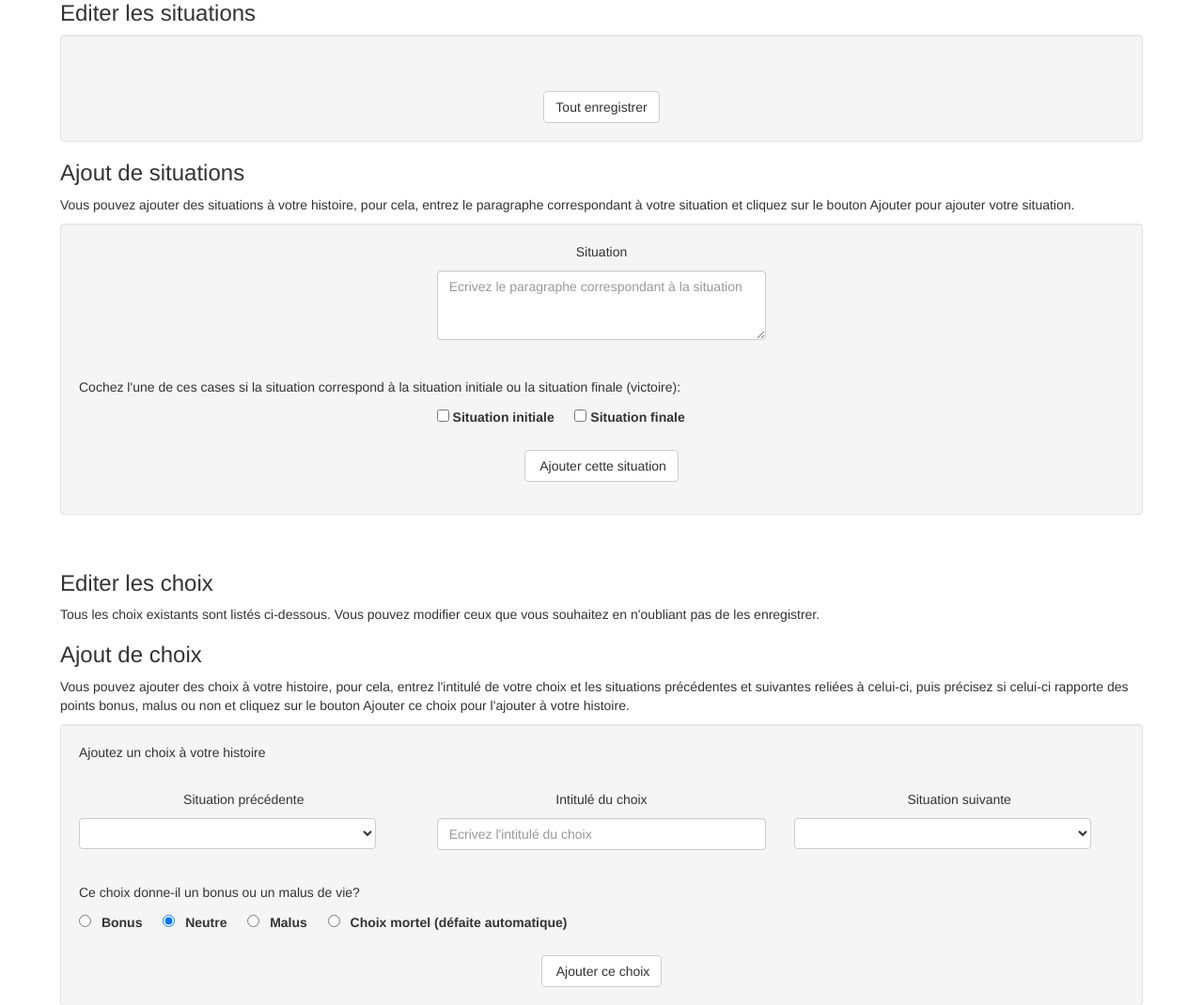
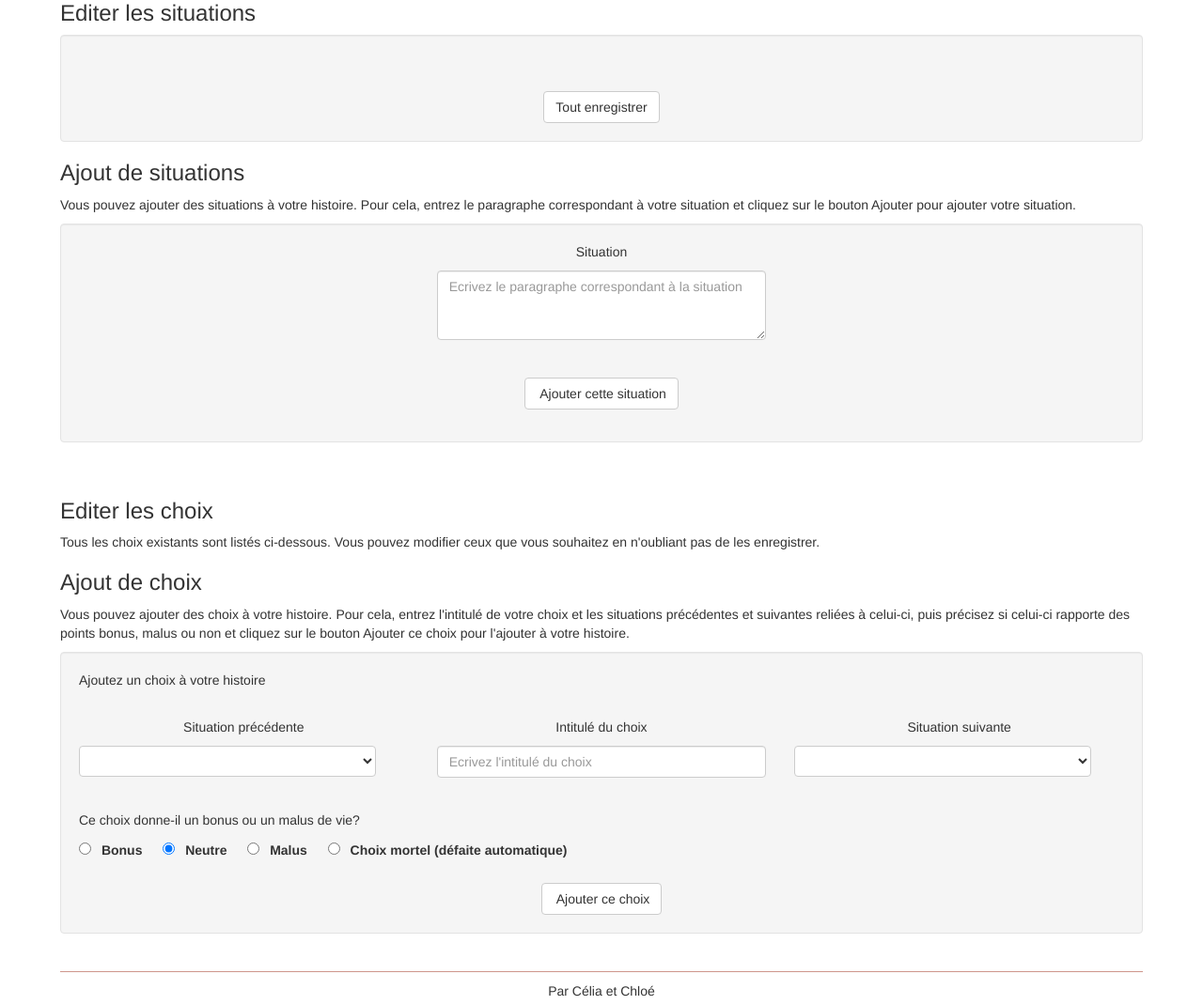
Before and after one commit to celialali/supersite, a PHP site: page /edit.php?id_hist= in a window 1280 px wide. Shown: the part 481-1551 px from the top of the page at 94% size. Run offline with PHP 8.4, Linux system fonts and the light colour scheme; the visitor is signed in with stand-in values (Sample User, id 1); data comes from the database, SQL or seed files in the repository; lists and menus that the app fills with data are empty.

Commit message:
dernieres modif

```diff
--- a/ajout_hist_redirection.php
+++ b/ajout_hist_redirection.php
@@ -1,6 +1,10 @@
 <?php require "head.php";
     require "connect.php";
-    require "header.php";?>
+    require "header.php";
+    ini_set('display_errors', 1);
+    ini_set('display_startup_errors', 1);
+    error_reporting(E_ALL);
+    ?>
 
     <?php
     if(isset($_POST['titre'])){
--- a/ajout_situations.php
+++ b/ajout_situations.php
@@ -10,7 +10,7 @@
             <p>Entrez les <b>situations</b> présentes dans votre histoire une par une :</p>
             <fieldset>
                 <form class="form-signin form-horizontal" role="form" method="post">
-                    <!-- pas d'action car on reste sur la meme page (en gardant ?id_hist=... dans l'url-->
+                    <!-- pas d'action car on reste sur la meme page (en gardant ?id_hist=... dans l'url)-->
                 <div class="form-group">
 
                     <div class="col-sm-6 col-sm-offset-3 col-md-4 col-md-offset-4">
--- a/defaite.php
+++ b/defaite.php
@@ -50,6 +50,9 @@
             </div>
         </div>
     </body>
+    <br>
+    <?php require "footer.php";?>
+
     <?php
     // on remet la liste des choix à zéro
     $req_suppr_choix = $BDD->prepare("UPDATE lecture SET liste_choix='' WHERE id_hist=:idhist AND id_profil=:idprofil");
--- a/edit.php
+++ b/edit.php
@@ -4,7 +4,9 @@
 require "head.php";
 require "connect.php";
 require "header.php";
-
+ini_set('display_errors', 1);
+ini_set('display_startup_errors', 1);
+error_reporting(E_ALL);
 if (isset($_GET['id_hist'])){
     $id_hist = $_GET['id_hist'];
 }
@@ -58,30 +60,17 @@
         </form>
     </div>
     <h3>Ajout de situations</h3>
-    <p>Vous pouvez ajouter des situations à votre histoire, pour cela, entrez le paragraphe correspondant à votre situation et cliquez sur le bouton Ajouter pour ajouter votre situation.</p>
+    <p>Vous pouvez ajouter des situations à votre histoire. Pour cela, entrez le paragraphe correspondant à votre situation et cliquez sur le bouton Ajouter pour ajouter votre situation.</p>
     <div class="well">
     <fieldset>
-                <form class="form-signin form-horizontal" role="form" method="post">
+                <form class="form-signin form-horizontal" role="form" method="post" action="edit_ajout.php?id_hist=<?=$id_hist?>">
                     <!-- pas d'action car on reste sur la meme page (en gardant ?id_hist=... dans l'url-->
                 <div class="form-group">
-
                     <div class="col-sm-6 col-sm-offset-3 col-md-4 col-md-offset-4">
                         <p class="text-center">Situation</p>
                         <textarea required name="situation" class="form-control" placeholder="Ecrivez le paragraphe correspondant à la situation" rows="3"></textarea><br/><br/>
                     </div>
-                    <div class="col-sm-8">
-                        <p>Cochez l'une de ces cases si la situation correspond à la situation initiale ou la situation finale (victoire): </p>
-                    </div>
-
-                    <div class="form-check col-sm-6 col-sm-offset-3 col-md-4 col-md-offset-4">
-                        <input class="form-check-input" type="checkbox" value="1" id="sit_initiale" name="sit_initiale">
-                        <label class="form-check-label" for="sit_initiale"> Situation initiale</label> &emsp;
-                        <input class="form-check-input" type="checkbox" value="1" id="sit_finale" name="sit_finale">
-                        <label class="form-check-label" for="sit_finale"> Situation finale</label>
-                    </div>
-                    <br>
                     <div class="col-sm-6 col-sm-offset-3 col-md-4 col-md-offset-4 text-center">
-                        <br>
                         <button type="submit" class="btn btn-default btn-secondary"><span class="glyphicon"></span> Ajouter cette situation</button>
                     </div>
                 </div>
@@ -89,41 +78,7 @@
                 </form>
 
             </fieldset>
-            <?php  if(isset($_POST['situation'])){
-            if (isset($_GET['id_hist'])){
-                $id_hist = $_GET['id_hist'];
-            }
-            if($BDD){
-                $req = "INSERT INTO situation (paragraphe,id_hist) VALUES (:par,:id)";
-                $prepare=$BDD ->prepare($req);
-                $prepare -> execute(array("par"=>$_POST['situation'],"id"=>$id_hist));
 
-                //on récupère l'id de la situation qu'on vient de rajouter
-                $req_id_nouvelle_sit = $BDD->prepare("SELECT * FROM situation WHERE paragraphe=:par AND id_hist=:idhist");
-                $req_id_nouvelle_sit->execute(array(
-                    "par"=>$_POST['situation'],
-                    "idhist"=>$id_hist
-                ));
-                $id_nvelle_sit = $req_id_nouvelle_sit->fetch()['id_sit'];
-
-                if (isset($_POST['sit_initiale'])){ //on écrit dans l'histoire l'id de la situation initiale
-                    $req_sit_init = $BDD->prepare("UPDATE histoire SET id_sit_initiale=:sit_init WHERE id_hist=:idhist");
-                    $req_sit_init->execute(array(
-                        "sit_init"=>$id_nvelle_sit,
-                        "idhist"=>$id_hist
-                    ));
-                }
-
-                if (isset($_POST['sit_finale'])){ //on écrit dans l'histoire l'id de la situation finale
-                    $req_sit_finale = $BDD->prepare("UPDATE histoire SET id_sit_finale=:sit_finale WHERE id_hist=:idhist");
-                    $req_sit_finale->execute(array(
-                        "sit_finale"=>$id_nvelle_sit,
-                        "idhist"=>$id_hist
-                    ));
-                }
-            }
-        }
-                    ?>
 
     </div>
     <br/>
@@ -219,36 +174,13 @@
     <?php }
     ?>
     <h3>Ajout de choix</h3>
-    <p>Vous pouvez ajouter des choix à votre histoire, pour cela, entrez l'intitulé de votre choix et les situations précédentes et suivantes reliées à celui-ci, puis précisez si celui-ci rapporte des points bonus, malus ou non et cliquez sur le bouton Ajouter ce choix pour l'ajouter à votre histoire.</p>
-    <?php  if(isset($_POST['choix']) and isset($_POST['sit_precedente']) and isset($_POST['sit_suivante']) and isset($_POST['vies'])){
-        if ($_POST['vies']=='mortel'){
-            $mortel=1;
-            $vie=-1;
-        }
-        else{
-            $mortel=0;
-            $vie=$_POST['vies'];
-        }
+    <p>Vous pouvez ajouter des choix à votre histoire. Pour cela, entrez l'intitulé de votre choix et les situations précédentes et suivantes reliées à celui-ci, puis précisez si celui-ci rapporte des points bonus, malus ou non et cliquez sur le bouton Ajouter ce choix pour l'ajouter à votre histoire.</p>
 
-        if($BDD){
-            $req_ajout = "INSERT INTO choix (intitule,vie,id_sit_suivante,id_sit_precedente,choix_mortel,id_hist) VALUES (:intit,:vie,:sit_suivante,:sit_precedente,:mortel,:idhist)";
-            $rep_ajout=$BDD ->prepare($req_ajout);
-            $rep_ajout -> execute(array(
-                "intit"=>$_POST['choix'],
-                "sit_suivante"=> $_POST['sit_suivante'],
-                "sit_precedente"=> $_POST['sit_precedente'],
-                "vie"=> $vie,
-                "mortel"=> $mortel,
-                "idhist"=>$id_hist
-            ));
-        }
-    }
-    ?>
     <div class="well">
             <p>Ajoutez un choix à votre histoire</p>
             <br>
             <fieldset>
-                <form class="form-signin" role="form" method="post">
+                <form class="form-signin" role="form" method="post" action="edit_ajout.php?id_hist=<?=$id_hist?>">
                     <!-- pas d'action car on reste sur la meme page (en gardant ?titre=... dans l'url-->
                 <div class="form-group row">
                     <div class="col-xs-4 my-auto">
--- a/index.php
+++ b/index.php
@@ -3,6 +3,10 @@
 <?php
 require "connect.php";
 require "head.php";
+ini_set('display_errors', 1);
+ini_set('display_startup_errors', 1);
+error_reporting(E_ALL);
+
 if($BDD) {
     // On sélectionne les histoires qui ne sont pas masquées
     $req = "SELECT * FROM histoire WHERE affichee=1 ORDER BY titre";
--- a/redirection_hist.php
+++ b/redirection_hist.php
@@ -1,6 +1,10 @@
 <?php
 require('connect.php');
 require('head.php');
+ini_set('display_errors', 1);
+ini_set('display_startup_errors', 1);
+error_reporting(E_ALL);
+
 if($BDD){
     if(ISSET($_POST['allerHistoire'])){
 
```
Also changed, not shown: edit_ajout.php (added, +47 -0 lines), register.php (+10 -1 lines), submit.php (+0 -7 lines), img/1200x600wa.png (added).
